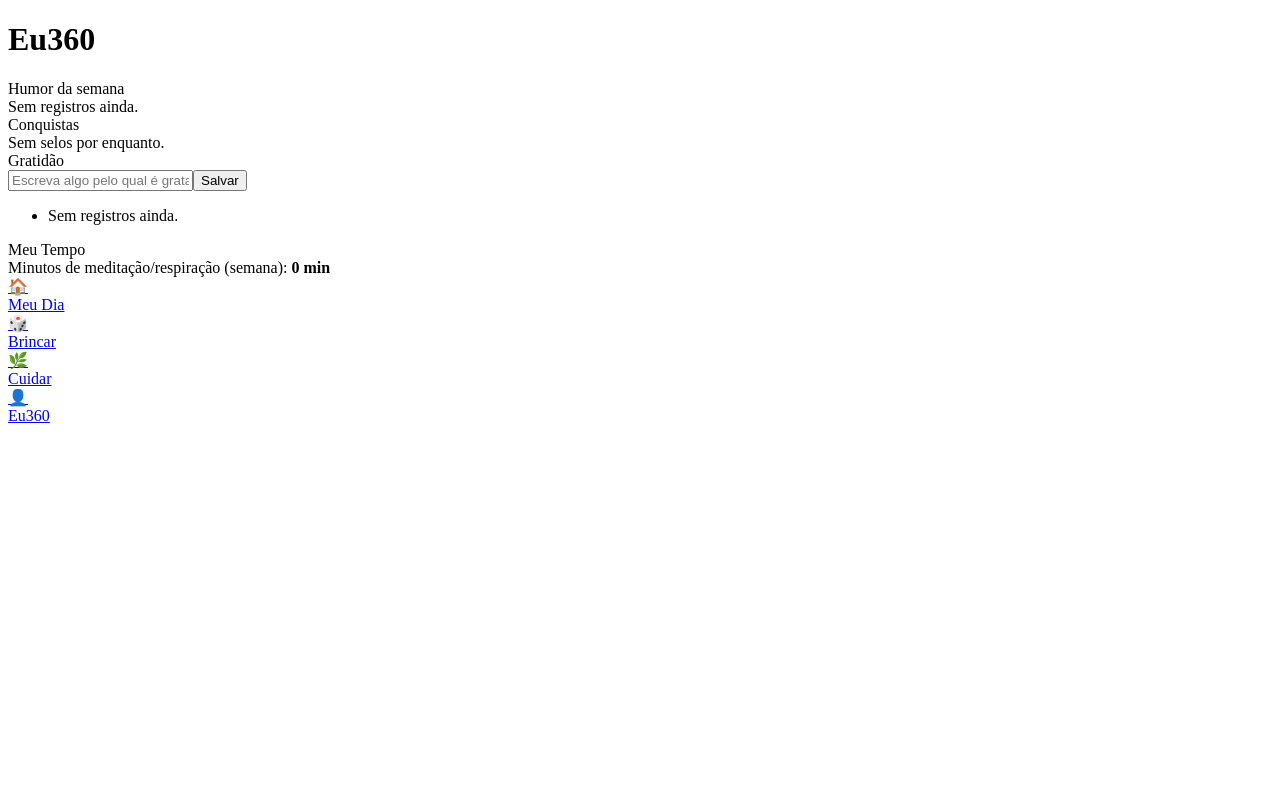
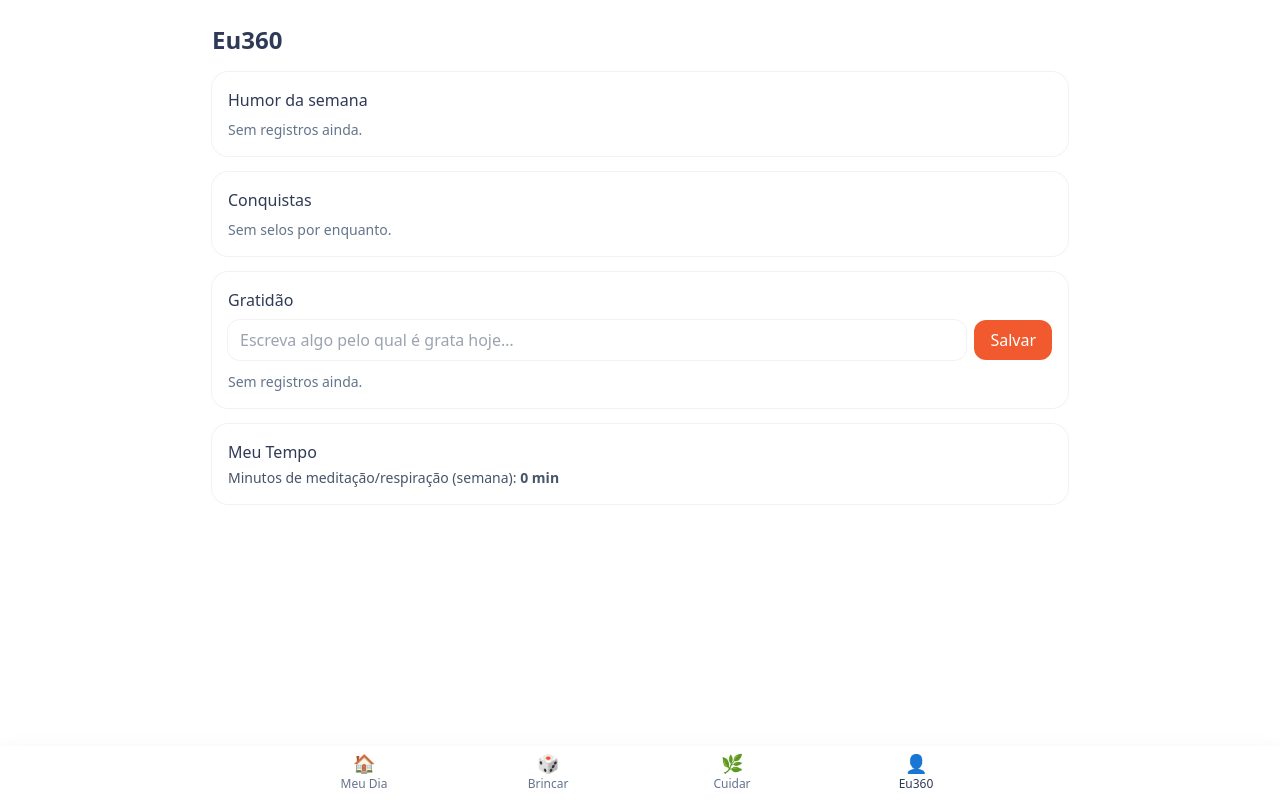
Before and after one commit to simonebrusco/materna360-app, a Next.js app in the folder materna360_starter/: page /eu360 in a window 1280 px wide. Built offline with nearby package versions, Linux system fonts and the light colour scheme.

Commit message:
Update layout.jsx

```diff
--- a/materna360_starter/app/layout.jsx
+++ b/materna360_starter/app/layout.jsx
@@ -1,5 +1,15 @@
-// ... seus imports existentes
+// materna360_starter/app/layout.jsx
+import "./globals.css"; // <- ESSENCIAL para o Tailwind carregar
 import dynamic from "next/dynamic";
+
+// Metadados básicos
+export const metadata = {
+  title: "Materna360",
+  description:
+    "Bem-vinda ao seu cantinho de rotina leve, brincadeiras e autocuidado.",
+};
+
+// Carrega componentes client-only sem SSR para evitar hidratação quebrada
 const ClientInit = dynamic(() => import("../components/ClientInit.jsx"), { ssr: false });
 const BottomNav  = dynamic(() => import("../components/BottomNav.jsx"),  { ssr: false });
 const ToastHost  = dynamic(() => import("../components/ToastHost.jsx"),  { ssr: false });
@@ -7,11 +17,22 @@ const ToastHost  = dynamic(() => import("../components/ToastHost.jsx"),  { ssr:
 export default function RootLayout({ children }) {
   return (
     <html lang="pt-BR">
-      <body className="bg-[#F5F5F5] text-[#1E1E1E] antialiased" suppressHydrationWarning>
+      <body
+        className="min-h-screen antialiased bg-[var(--brand-white)] text-[var(--brand-navy)]"
+        suppressHydrationWarning
+      >
+        {/* Inicialização global (badges, listeners, etc) */}
         <ClientInit />
-        <div className="min-h-[100dvh] pb-24">{children}</div>
+
+        {/* Conteúdo (reserva espaço pro BottomNav fixo) */}
+        <div className="min-h-[100dvh] pb-24">
+          {children}
+        </div>
+
+        {/* Navegação fixa + host de toasts */}
         <BottomNav />
-        <ToastHost /> {/* ⬅️ host de toast */}
+        <ToastHost />
+
         <noscript>Habilite o JavaScript para usar o Materna360.</noscript>
       </body>
     </html>
```
